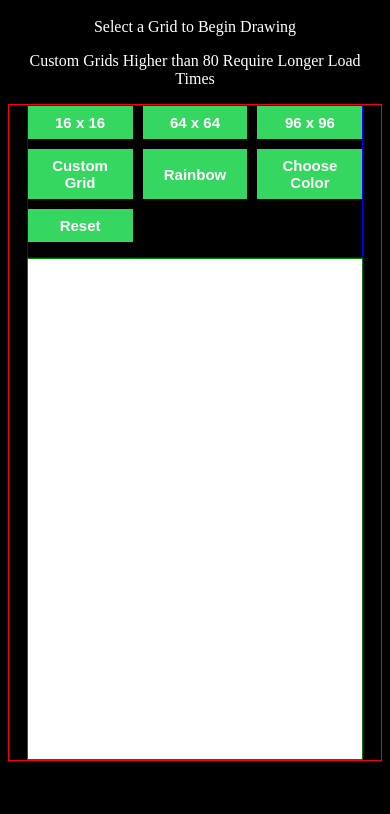
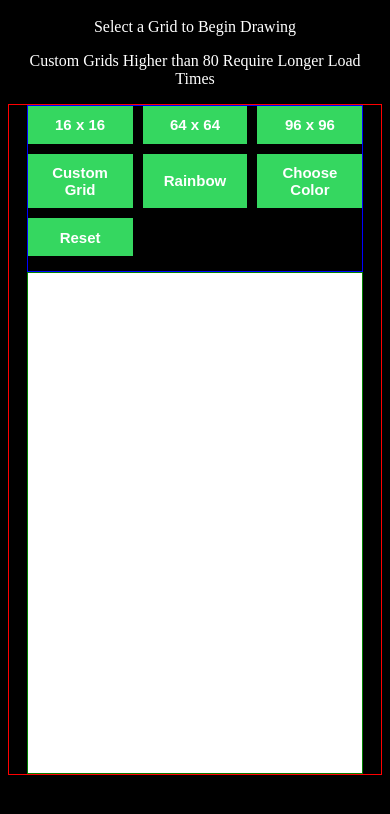
Before and after one commit to imthatalex/js-pixelated-sketch-pad, a plain HTML site: page index.html in a window 390 px wide. Drawn offline with Linux system fonts and the light colour scheme.

Commit message:
previous: textContainer height: 100%, after: height: 150px

```diff
--- a/main.css
+++ b/main.css
@@ -91,7 +91,7 @@ body {
     }
 
     #textContainer {
-        height: 100%;
+        height: 150px;
         width: 90%;
         display: grid;
         grid-template-columns: repeat(3, 1fr);
```
